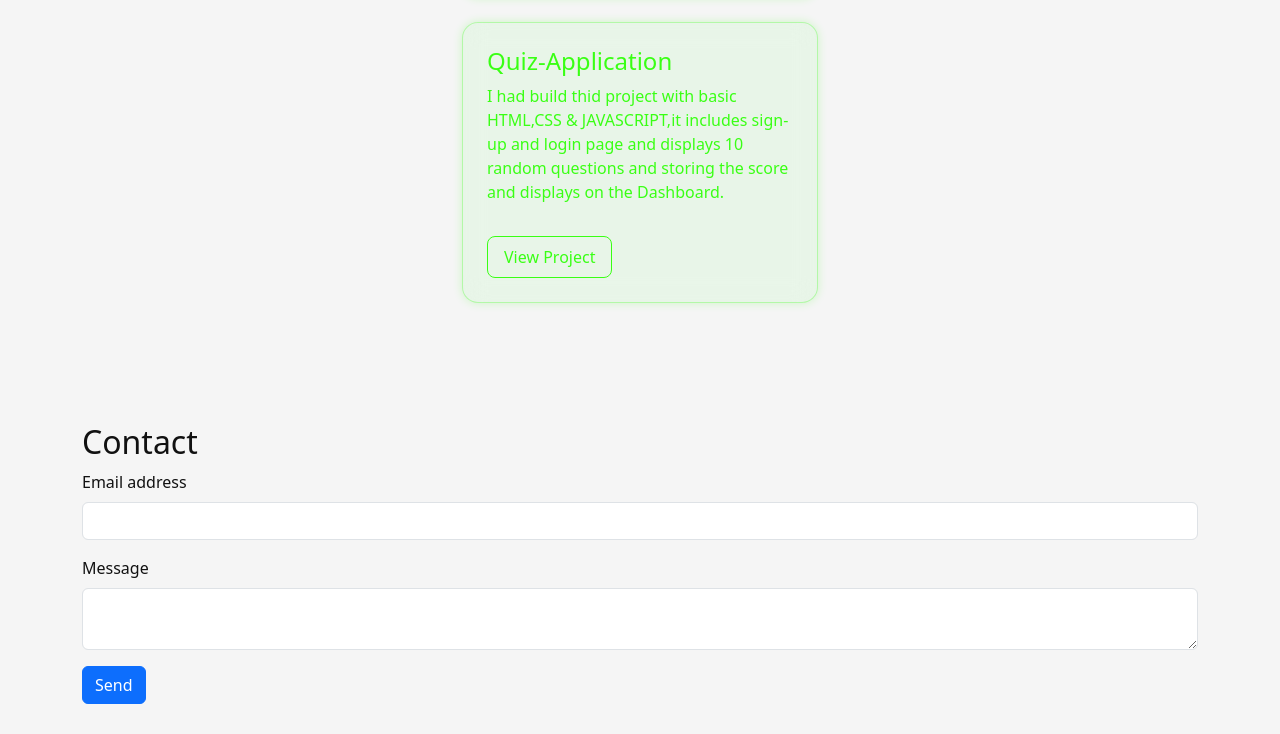
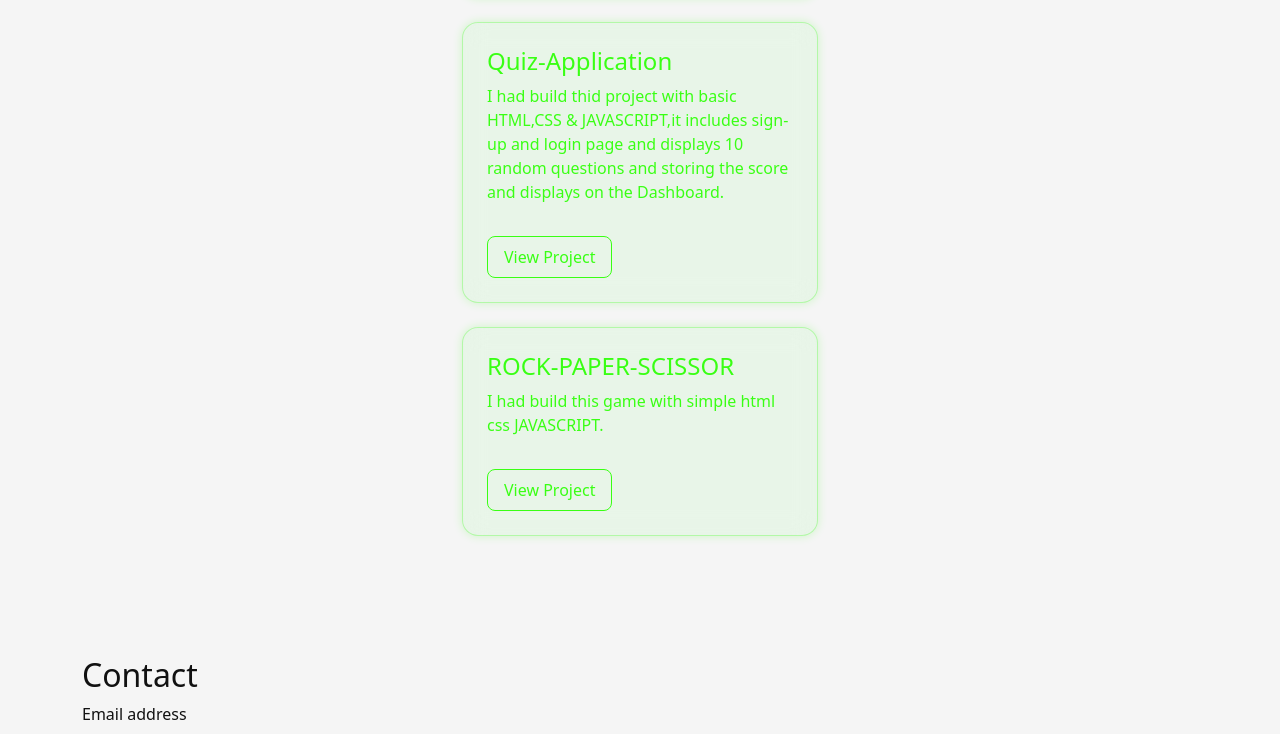
Before and after one commit to Sami-Khan28/React-Portfolio, a React (Create React App) app: page / in a window 1280 px wide. Shown: the part 1634-2368 px from the top of the page. Built offline with nearby package versions, Linux system fonts and the light colour scheme.

Commit message:
Link setup

```diff
--- a/src/components/Projects.jsx
+++ b/src/components/Projects.jsx
@@ -11,7 +11,7 @@ const Projects = () => {
             <h4 className="glass-title">Portfolio Website</h4>
             <p>A personal portfolio built using React, Bootstrap.</p>
             <a
-              href="#"
+              href="https://github.com/Sami-Khan28/React-Portfolio"
               target="_blank"
               rel="noreferrer"
               className="glass-button"
@@ -56,6 +56,22 @@ const Projects = () => {
           </div>
         </div>
       </div>
+      <div className="row justify-content-center">
+        <div className="col-md-6 col-lg-4 mb-4">
+          <div className="glass-card p-4">
+            <h4 className="glass-title">ROCK-PAPER-SCISSOR</h4>
+            <p>I had build this game with simple html css JAVASCRIPT.</p>
+            <a
+              href="https://lively-florentine-74fdd1.netlify.app/"
+              target="_blank"
+              rel="noreferrer"
+              className="glass-button"
+            >
+              View Project
+            </a>
+          </div>
+        </div>
+      </div>
     </section>
   );
 };
```
